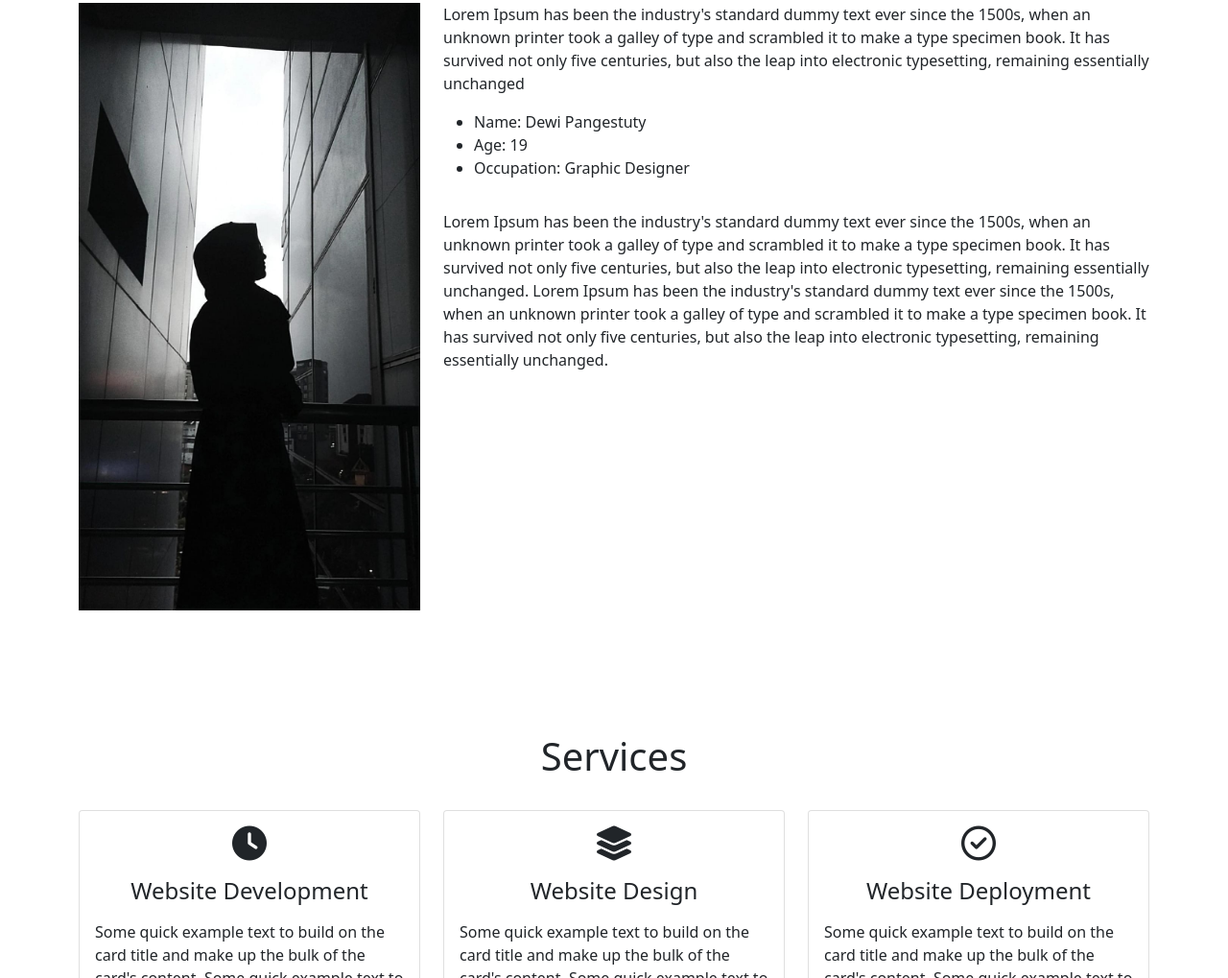
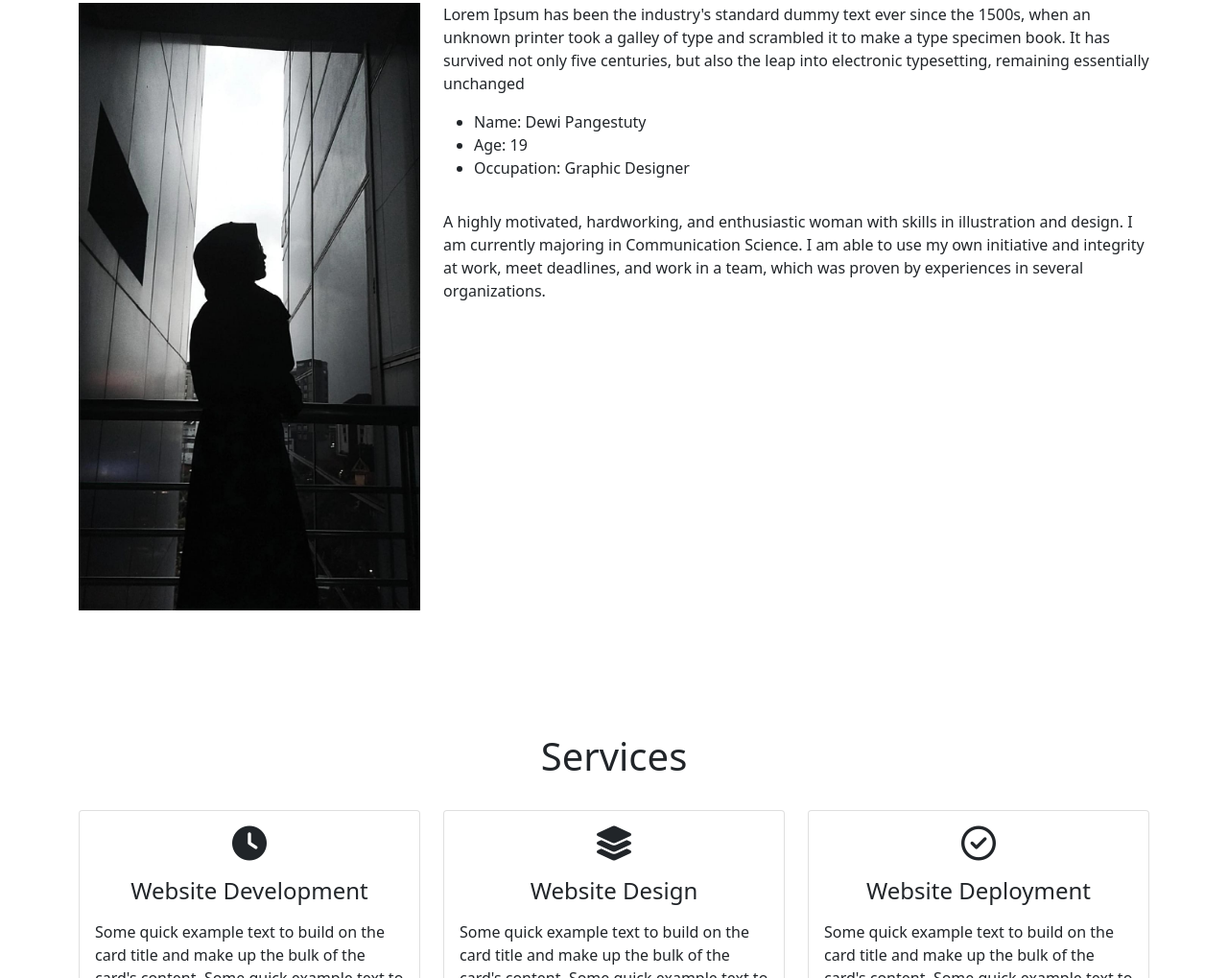
Before and after one commit to Dewipngstty/dewipngstty.github.io, a plain HTML site: page index.html in a window 1280 px wide. Shown: the part 1045-2064 px from the top of the page at 96% size. Drawn offline with nearby package versions, Linux system fonts and the light colour scheme.

Commit message:
Update index.html

```diff
--- a/index.html
+++ b/index.html
@@ -78,9 +78,7 @@
                         </div>
                     </div>
                     <div class="row mt-3">
-                        <p> Lorem Ipsum has been the industry's standard dummy text ever since the 1500s, when an unknown printer took a galley of type and scrambled it to make a type specimen book. It has survived not only five centuries, but also the leap into electronic typesetting, remaining essentially unchanged.
-                            Lorem Ipsum has been the industry's standard dummy text ever since the 1500s, when an unknown printer took a galley of type and scrambled it to make a type specimen book. It has survived not only five centuries, but also the leap into electronic typesetting, remaining essentially unchanged.
-                        </p>
+                        <p>A highly motivated, hardworking, and enthusiastic woman with skills in illustration and design. I am currently majoring in Communication Science. I am able to use my own initiative and integrity at work, meet deadlines, and work in a team, which was proven by experiences in several organizations.</p>
                     </div>
                 </div>
             </div>
```
